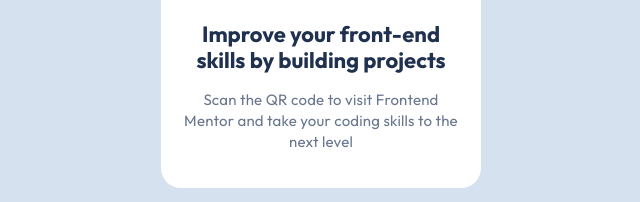
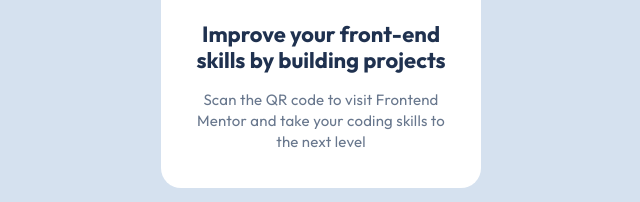
Before and after one commit to MiggySmallz/Simple-QR-Code-Component, a plain HTML site: page index.html in a window 1280 px wide. Shown: the part 462-664 px from the top of the page, 319-959 px from the left. Drawn offline with Linux system fonts and the light colour scheme.

Commit message:
Added slight margin to card-text

```diff
--- a/index.css
+++ b/index.css
@@ -31,6 +31,7 @@
 
 #card-text{
     padding: 0px 16px 0 16px;
+    margin: 0px 16px 0px 16px;
 }
 #card-text p:first-child{
     font-size: 22px;
```
